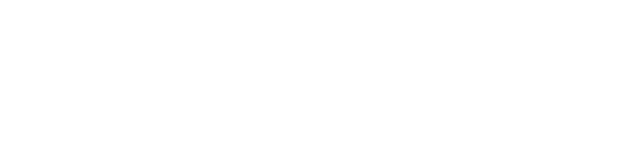
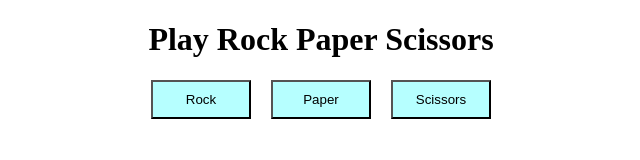
Before and after one commit to dizmerly/rock-paper-scissors, a website: page index.html in a window 1280 px wide. Shown: the whole page, without its empty margins (319-959 px from the left). Drawn offline with Linux system fonts and the light colour scheme.

Commit message:
Added styling and activity to buttons

```diff
--- a/index.html
+++ b/index.html
@@ -5,10 +5,20 @@
     <meta http-equiv="X-UA-Compatible" content="IE=edge">
     <meta name="viewport" content="width=device-width, initial-scale=1.0">
     <title>Document</title>
+    <link rel="stylesheet" href="style.css">
 
 </head>
 <body>
+    <h1>Play Rock Paper Scissors</h1>
+
+    <div class="selection">
+        <button class="btn Rock">Rock</button>
+        <button class="btn Paper">Paper</button>
+        <button class="btn Scissors">Scissors</button>
+    </div>
+
     <script src="javascript.js"></script>
+
 
 </body>
 </html>
--- a/javascript.js
+++ b/javascript.js
@@ -32,3 +32,13 @@ function playRound(){
 
     }
 }
+
+
+let playerChoice = document.querySelectorAll(".selection .btn")
+
+playerChoice.forEach((button) => {
+    button.addEventListener('click',(event) => {
+        console.log("clicked");
+    });
+
+});
--- /dev/null
+++ b/style.css
@@ -0,0 +1,15 @@
+h1 {
+    text-align: center;
+}
+
+.selection {
+    display: flex;
+    justify-content: center;
+    gap: 20px;
+}
+
+.selection .btn{
+    background-color: rgba(0, 255, 255, 0.287);
+    padding: 10px;
+    width: 100px;
+}
```
